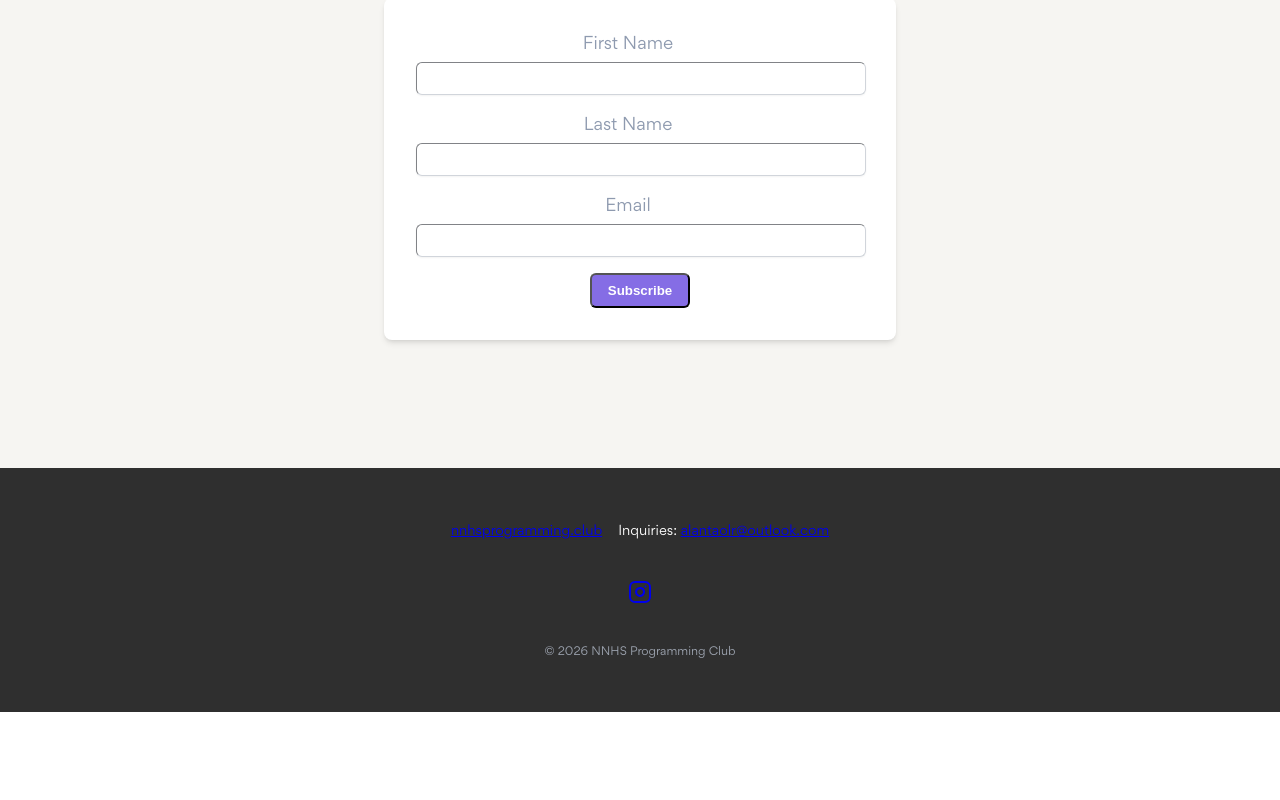
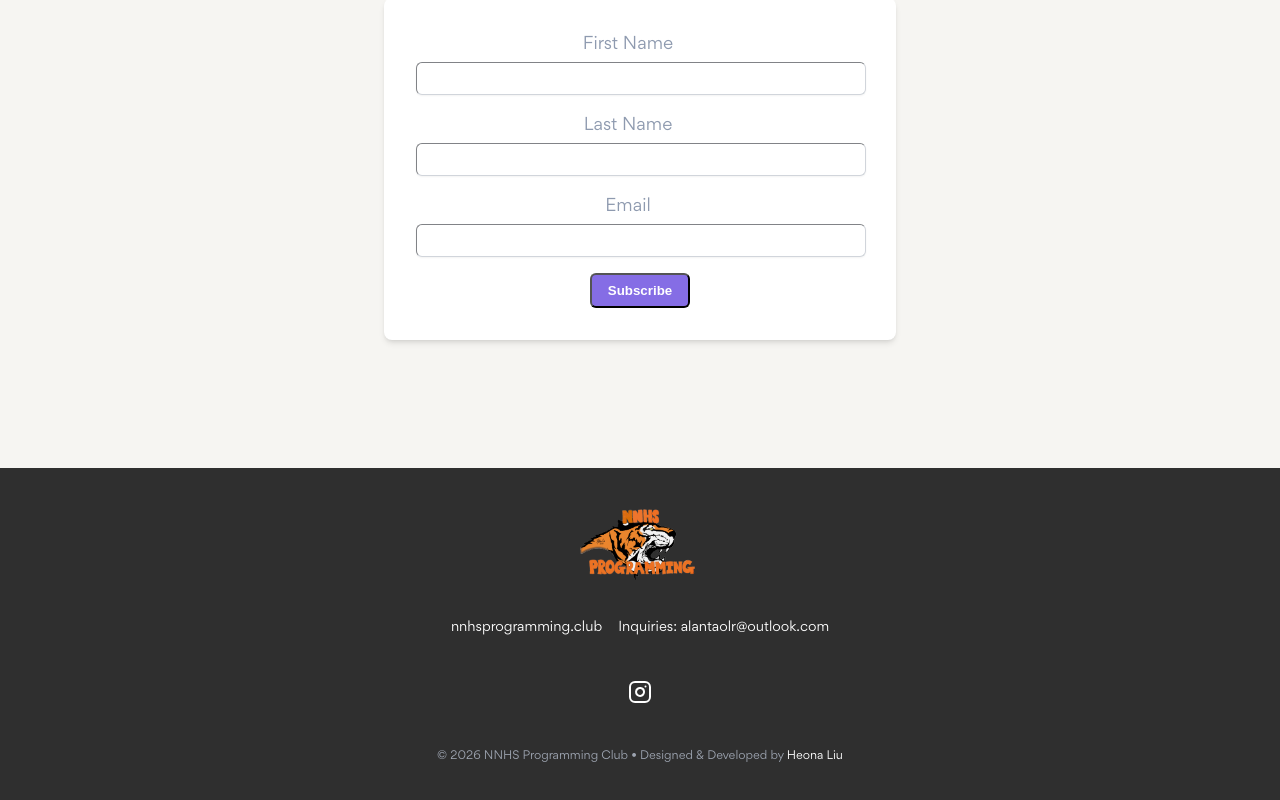
Before and after one commit to heonaliu/unplugged-hackathon, a React (Vite) app: page / in a window 1280 px wide. Shown: the part 3517-4317 px from the top of the page. Before the commit the page ends 4229 px from the top, so only its background shows below. Built offline with nearby package versions, Linux system fonts and the light colour scheme.

Commit message:
minor css changes with out the underline thing and also credit to me in the footer

```diff
--- a/src/sections/Footer.jsx
+++ b/src/sections/Footer.jsx
@@ -5,13 +5,13 @@ export const Footer = () => {
   return (
     <footer className="bg-charcoal text-white py-10 px-6 mt-16">
       <div className="max-w-5xl mx-auto flex flex-col items-center gap-6 text-center">
-
+        <img src={nnhsLogo} alt="NNHS Programming Club Logo" className="w-32" />
         <div className="flex flex-col md:flex-row gap-4 text-sm items-center">
           <a
             href="https://nnhsprogramming.club/"
             target="_blank"
             rel="noopener noreferrer"
-            className="hover:underline"
+            className="hover:underline text-white no-underline"
           >
             nnhsprogramming.club
           </a>
@@ -20,26 +20,30 @@ export const Footer = () => {
             Inquiries:{" "}
             <a
               href="mailto:alantaolr@outlook.com"
-              className="hover:underline"
+              className="hover:underline text-white no-underline"
             >
               alantaolr@outlook.com
             </a>
           </p>
         </div>
 
-        {/* Instagram */}
         <a
           href="https://www.instagram.com/p/DQE10cCDTg4/"
           target="_blank"
           rel="noopener noreferrer"
-          className="hover:scale-110 transition"
+          className="hover:scale-110 transition text-white p-1 rounded-full"
         >
           <Instagram className="w-6 h-6" />
         </a>
 
-        {/* Optional small text */}
         <p className="text-xs text-gray-400">
-          © {new Date().getFullYear()} NNHS Programming Club
+          © {new Date().getFullYear()} NNHS Programming Club • Designed & Developed by {" "}
+          <a
+            href="https://heonaliu.com"
+            target="_blank"
+            rel="noopener noreferrer"
+            className="hover:underline text-white no-underline"
+          >Heona Liu</a>
         </p>
       </div>
     </footer>
```
